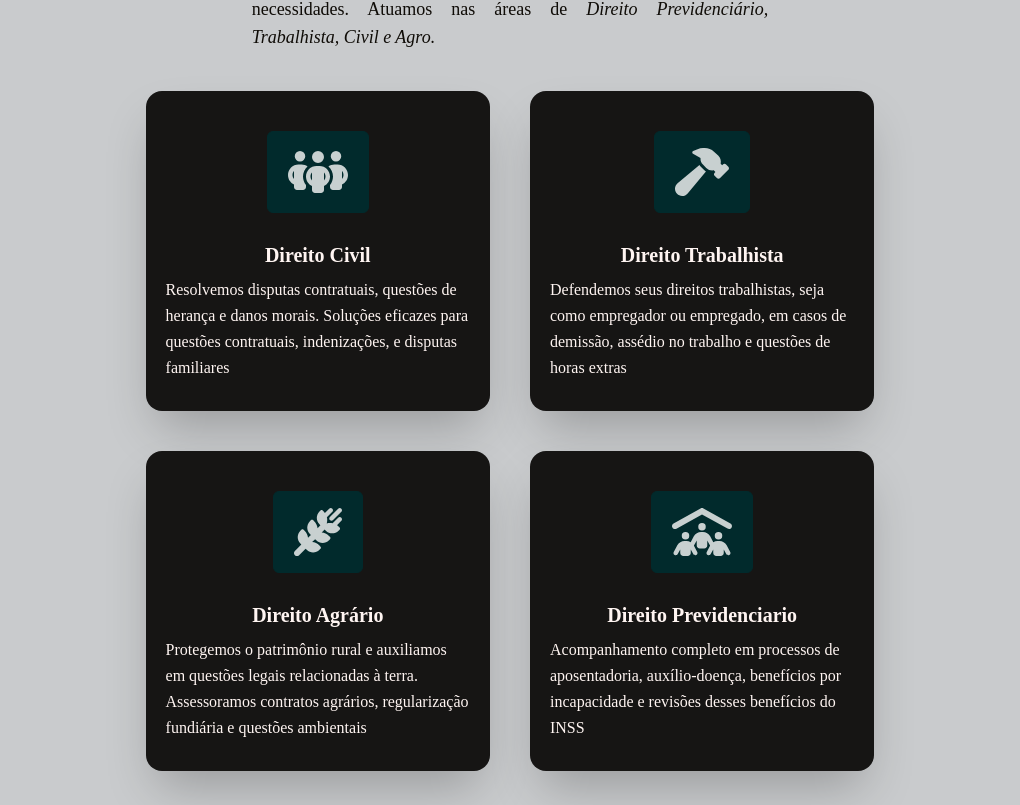
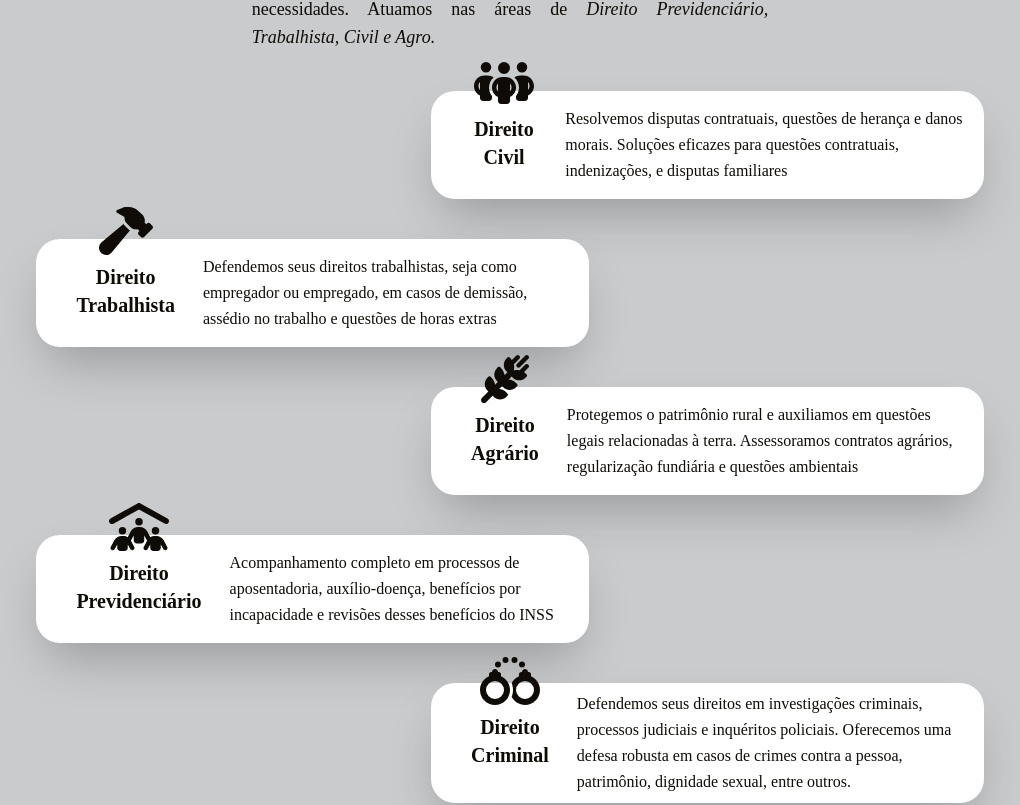
Before and after one commit to lcAlberto/tipolt-advogados, a Vue app: page / in a window 1280 px wide. Shown: the part 897-1702 px from the top of the page, without its empty margins (130-1150 px from the left). Built offline with nearby package versions, Linux system fonts and the light colour scheme.

Commit message:
ajust in services cards and add criminal feature text

```diff
--- /dev/null
+++ b/src/components/FeatureCards.vue
@@ -0,0 +1,38 @@
+<template>
+  <div class="w-full xl:w-11/12">
+    <div
+      class="card bg-white hover:shadow-primary md:w-11/12 lg:w-7/12 shadow-2xl rounded-3xl relative"
+      :class="{'ml-auto': index % 2 == 0}"
+    >
+      <div class="card-body flex flex-row justify-evenly items-center my-auto text-center py-2 px-5 w-full">
+        <div class="w-1/2 mx-auto">
+          <button
+            type="button"
+            class="px-5 cursor-default lg:text-2xl mb-5 -mt-14 xl:-mt-10 md:-mt-24"
+          >
+            <font-awesome-icon :icon="['fas', props.icon]" size="2xl"/>
+            <span class="card-title mt-2">Direito <br> {{ props.title}}</span>
+          </button>
+        </div>
+        <p class="leading-relaxed text-start text-wrap">
+          {{props.description}}
+        </p>
+      </div>
+    </div>
+  </div>
+</template>
+<script
+  setup
+  lang="ts"
+>
+const props = defineProps({
+  title: { type: String, required: true },
+  description: { type: String, required: true },
+  icon: { type: String, required: true },
+  index: { type: Number, required: true },
+})
+</script>
+
+<style scoped>
+
+</style>
--- a/src/views/HomeView.vue
+++ b/src/views/HomeView.vue
@@ -42,71 +42,15 @@
               Civil e Agro.</span>
             </p>
 
-            <div class="flex items-center justify-center gap-10 flex-wrap my-10 px-5 md:px-0">
-
-<!--              CARD1-->
-              <div class="card bg-base-100 text-base-content lg:h-96 xl:h-80 lg:w-1/3 md:pb-10 shadow-2xl">
-                <div class="card-body flex md:flex-col justify-evenly items-center my-auto text-center md:p-5 p-2">
-                  <button
-                    type="button"
-                    class="badge badge-primary rounded-md py-10 px-5 cursor-default text-2xl my-5"
-                  >
-                    <font-awesome-icon :icon="['fas', 'people-group']" size="2xl" />
-                  </button>
-                  <h5 class="card-title">Direito Civil</h5>
-                  <p class="leading-relaxed text-start">
-                    Resolvemos disputas contratuais, questões de herança e danos morais.
-                    Soluções eficazes para questões contratuais, indenizações, e disputas familiares
-                  </p>
-                </div>
-              </div>
-              <!--              CARD2-->
-              <div class="card bg-base-100 text-base-content lg:h-96 xl:h-80 lg:w-1/3 md:pb-10 shadow-2xl">
-                <div class="card-body flex md:flex-col justify-evenly items-center my-auto text-center md:p-5 p-2">
-                  <button
-                    type="button"
-                    class="badge badge-primary rounded-md py-10 px-5 cursor-default text-2xl my-5"
-                  >
-                    <font-awesome-icon :icon="['fas', 'hammer']"  size="2xl"/>
-                  </button>
-                  <h5 class="card-title">Direito Trabalhista</h5>
-                  <p class="leading-relaxed text-start">
-                    Defendemos seus direitos trabalhistas, seja como empregador ou empregado, em casos de demissão, assédio
-                    no trabalho e questões de horas extras
-                  </p>
-                </div>
-              </div>
-              <!--              CARD3-->
-              <div class="card bg-base-100 text-base-content lg:h-96 xl:h-80 lg:w-1/3 md:pb-10 shadow-2xl">
-                <div class="card-body flex md:flex-col justify-evenly items-center my-auto text-center md:p-5 p-2">
-                  <button
-                    type="button"
-                    class="badge badge-primary rounded-md py-10 px-5 cursor-default text-2xl my-5"
-                  >
-                    <font-awesome-icon :icon="['fas', 'wheat-awn']" size="2xl" />
-                  </button>
-                  <h5 class="card-title">Direito Agrário</h5>
-                  <p class="leading-relaxed text-start">
-                    Protegemos o patrimônio rural e auxiliamos em questões legais relacionadas à terra.
-                    Assessoramos contratos agrários, regularização fundiária e questões ambientais
-                  </p>
-                </div>
-              </div>
-              <!--              CARD4-->
-              <div class="card bg-base-100 text-base-content lg:h-96 xl:h-80 lg:w-1/3 md:pb-10 shadow-2xl">
-                <div class="card-body flex md:flex-col justify-evenly items-center my-auto text-center md:p-5 p-2">
-                  <button
-                    type="button"
-                    class="badge badge-primary rounded-md py-10 px-5 cursor-default text-2xl my-5"
-                  >
-                    <font-awesome-icon :icon="['fas', 'people-roof']" size="2xl" />
-                  </button>
-                  <h5 class="card-title">Direito Previdenciario</h5>
-                  <p class="leading-relaxed text-start">
-                    Acompanhamento completo em processos de aposentadoria, auxílio-doença, benefícios por incapacidade e revisões desses benefícios do INSS
-                  </p>
-                </div>
-              </div>
+            <div class="flex items-center justify-center gap-10 md:gap-5 lg:gap-8 xl:gap-10 flex-wrap my-10 px-5 md:px-0">
+              <feature-cards
+                v-for="(item, index) in featureCards"
+                :key="index"
+                :title="item.title"
+                :description="item.description"
+                :icon="item.icon"
+                :index="index"
+              />
             </div>
           </div>
         </div>
@@ -149,7 +93,6 @@
         </div>
       </div>
     </section>
-
 
     <section
       id="why"
@@ -272,6 +215,36 @@ import CarrousselComponent from '@/components/carroussel/CarrousselComponent.vue
 import AccordionComponent from '@/components/AccordionComponent.vue'
 import { ref } from 'vue'
 import WhatsappButton from '@/components/WhatsappButton.vue'
+import FeatureCards from '@/components/FeatureCards.vue'
+
+const featureCards = ref([
+  {
+    title: 'Civil ',
+    description: 'Resolvemos disputas contratuais, questões de herança e danos morais. Soluções eficazes para questões contratuais, indenizações, e disputas familiares',
+    icon: 'people-group'
+  },
+  {
+    title: 'Trabalhista',
+    description: 'Defendemos seus direitos trabalhistas, seja como empregador ou empregado, em casos de demissão, assédio no trabalho e questões de horas extras',
+    icon: 'hammer'
+  },
+  {
+    title: 'Agrário',
+    description: 'Protegemos o patrimônio rural e auxiliamos em questões legais relacionadas à terra. Assessoramos contratos agrários, regularização fundiária e questões ambientais',
+    icon: 'wheat-awn'
+  },
+  {
+    title: 'Previdenciário',
+    description: 'Acompanhamento completo em processos de aposentadoria, auxílio-doença, benefícios por incapacidade e revisões desses benefícios do INSS',
+    icon: 'people-roof'
+  },
+  {
+    title: 'Criminal',
+    description: 'Defendemos seus direitos em investigações criminais, processos judiciais e inquéritos policiais. Oferecemos uma defesa robusta em casos de crimes contra a pessoa, patrimônio, dignidade sexual, entre outros.',
+    icon: 'handcuffs'
+  },
+
+])
 
 const frequentlyAskedQuestions = ref([
   {
```
